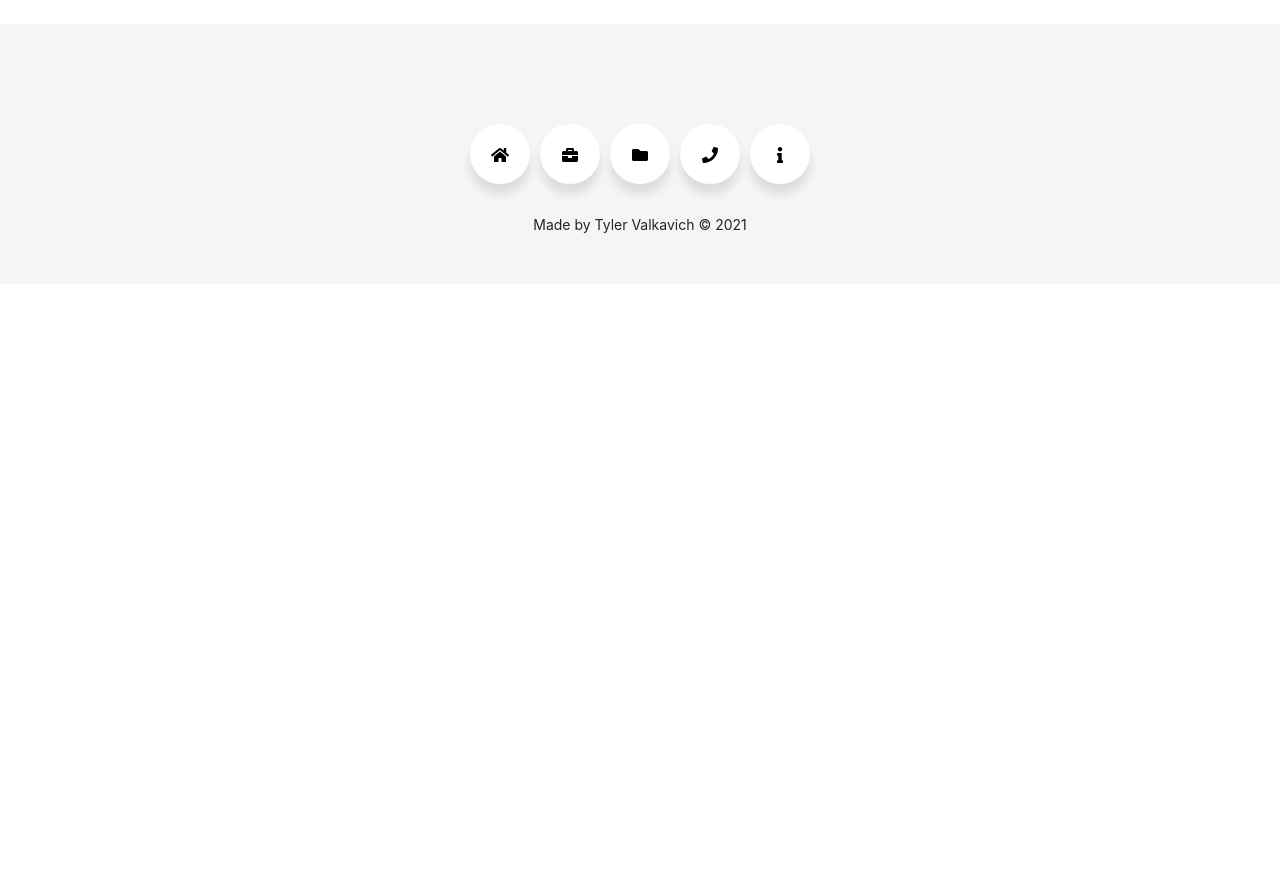
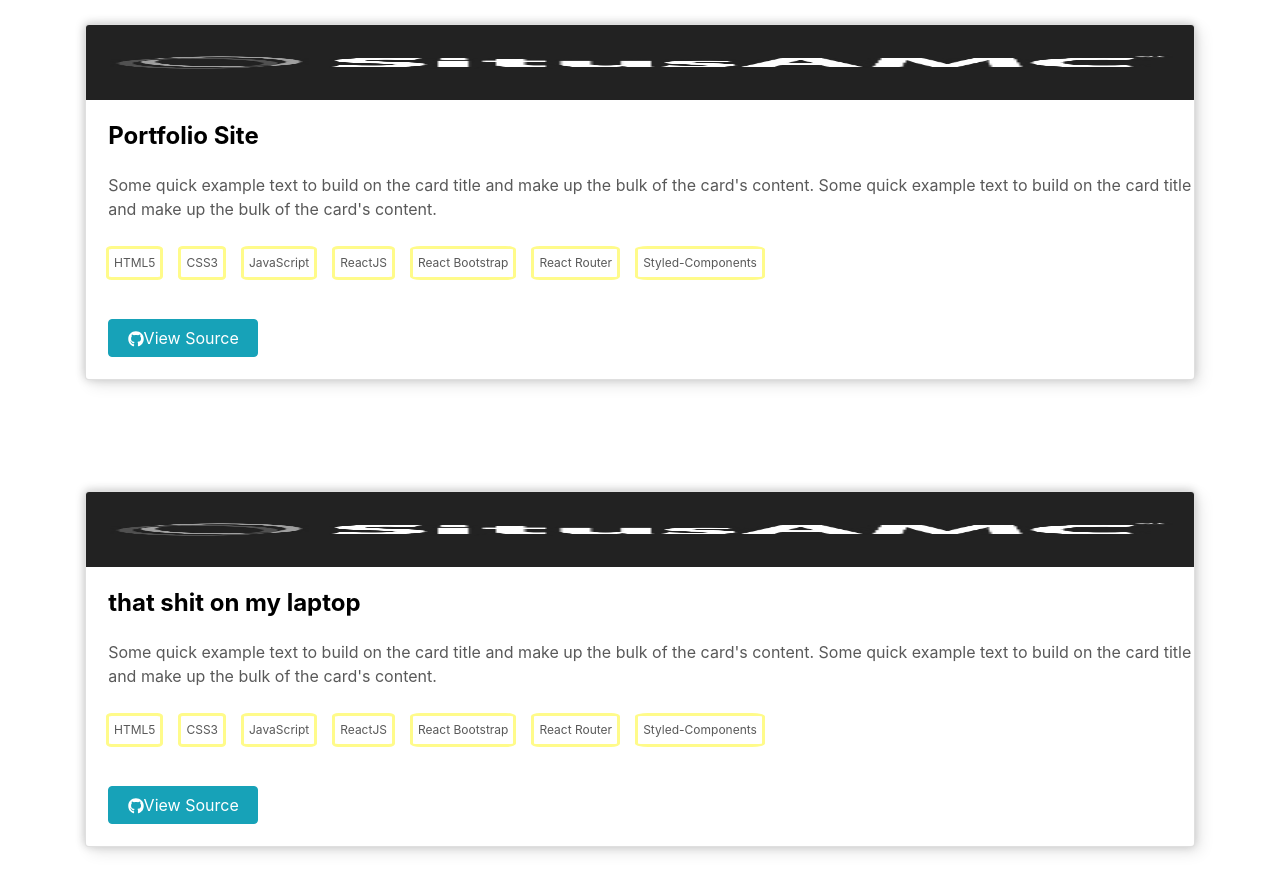
Before and after one commit to TValkavich/Project-Portfolio, a React (Create React App) app: page /portfolio in a window 1280 px wide. Shown: the part 460-1350 px from the top of the page. Before the commit the page ends 800 px from the top, so only its background shows below. Built offline with nearby package versions, Linux system fonts and the light colour scheme.

Commit message:
Projects page done. TODO: Fill in all the info for the projects

```diff
--- a/package.json
+++ b/package.json
@@ -14,6 +14,7 @@
     "react": "^17.0.1",
     "react-bootstrap": "^1.5.2",
     "react-dom": "^17.0.1",
+    "react-icons": "^4.2.0",
     "react-router": "^5.2.0",
     "react-router-dom": "^5.2.0",
     "react-scripts": "4.0.3",
--- a/src/Portfolio.js
+++ b/src/Portfolio.js
@@ -1,6 +1,8 @@
 import React from 'react';
 import styled from 'styled-components';
-import {Card} from 'react-bootstrap';
+import {Card, Button} from 'react-bootstrap';
+import SitusAMC from './assests/situsAMC_greyScale.jpg';
+import {FaGithub} from 'react-icons/fa';
 
 const MainHeaderStyle = styled.div`
     color: #595959;
@@ -10,6 +12,58 @@ const MainHeaderStyle = styled.div`
     padding-bottom: .5%;
 `;
 
+const CardStyle = styled.div`
+
+    .card {
+        margin-bottom: 10%;
+        box-shadow: 2px 2px 5px rgba(0,0,0,0),
+            5px 5px 15px rgba(0,0,0,0.1),
+            -1px -1px 10px rgba(0,0,0,0.2);
+    }
+
+    .card-title {
+        color: black;
+        font-size: 24px;
+        font-weight: bold;
+        margin: 2% 0% 0% 2%;
+    }
+
+    .card-text {
+        margin: 2% 0% .5% 2%;
+        color: #595959;
+    }
+
+    .card img {
+        height: 75px;
+        width: 100%;
+    }
+
+    .card button {
+        width: 150px;
+        margin: 2%;
+    }
+
+    .card button FaGithub {
+        margin-right: 10px;
+    }
+
+    .languagesWrapper {
+        margin: 20px 20px 0px 20px;
+        display: flex;
+    }
+
+    .languagesWrapper p {
+        margin-right: 15px;
+        border-style: solid;
+        border-radius: 10%;
+        padding: 5px;
+        border-color: #fffb8a;
+        color: #595959;
+        font-size: 12px;
+    }
+
+`;
+
 function Portfolio() {
     return (
         <React.Fragment>
@@ -17,6 +71,50 @@ function Portfolio() {
                 Projects
             </MainHeaderStyle>
             <hr style={{borderTop: "3px solid #bbb", paddingBottom: "15%"}}/>
+            <CardStyle>
+                <Card>
+                    <Card.Img variant="top" src={SitusAMC}/>
+                    <Card.Title >Portfolio Site</Card.Title>
+                    <Card.Text>Some quick example text to build on the card title and make up the bulk of
+                        the card's content. Some quick example text to build on the card title and make up the bulk of
+                        the card's content.
+                    </Card.Text>
+                    <div class="languagesWrapper">
+                        <p>HTML5</p>
+                        <p>CSS3</p>
+                        <p>JavaScript</p>
+                        <p>ReactJS</p>
+                        <p>React Bootstrap</p>
+                        <p>React Router</p>
+                        <p>Styled-Components</p>
+                    </div>
+                    <Button variant="info">
+                        <FaGithub />
+                        View Source
+                    </Button>
+                </Card>
+                <Card>
+                    <Card.Img variant="top" src={SitusAMC}/>
+                    <Card.Title >that shit on my laptop</Card.Title>
+                    <Card.Text>Some quick example text to build on the card title and make up the bulk of
+                        the card's content. Some quick example text to build on the card title and make up the bulk of
+                        the card's content.
+                    </Card.Text>
+                    <div class="languagesWrapper">
+                        <p>HTML5</p>
+                        <p>CSS3</p>
+                        <p>JavaScript</p>
+                        <p>ReactJS</p>
+                        <p>React Bootstrap</p>
+                        <p>React Router</p>
+                        <p>Styled-Components</p>
+                    </div>
+                    <Button variant="info">
+                        <FaGithub />
+                        View Source
+                    </Button>
+                </Card>
+            </CardStyle>
         </React.Fragment>
     )
 }
```
Also changed, not shown: src/assests/situsAMC_greyScale.jpg (added), 1 other file (tests, documents, lock files or other folders).
